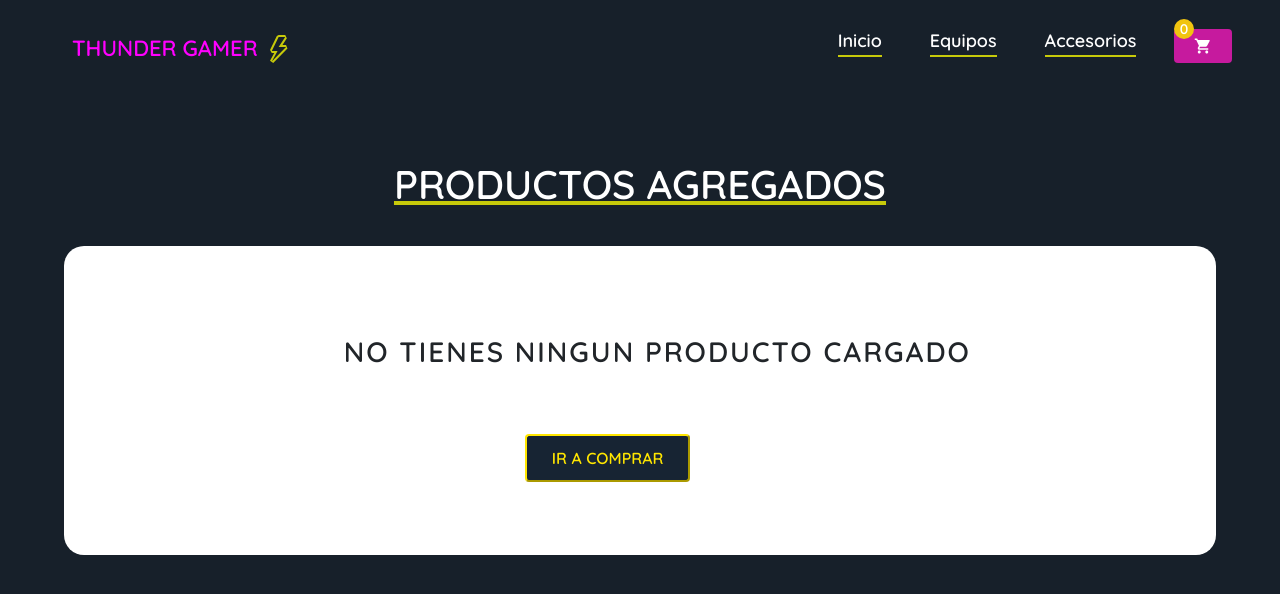
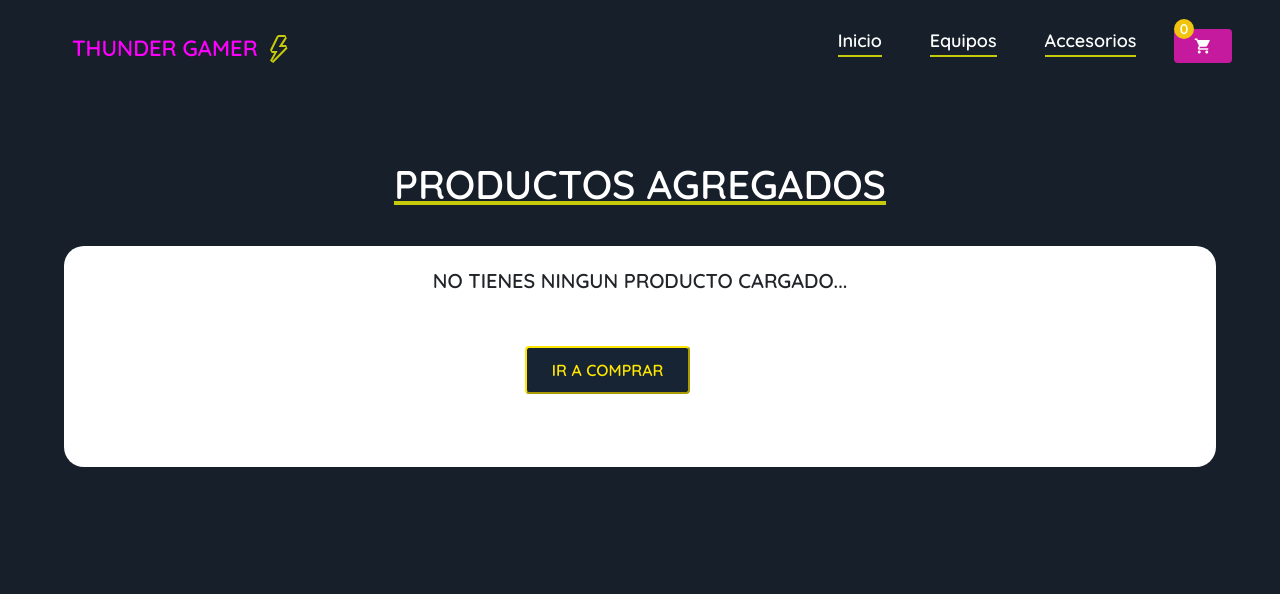
Before and after one commit to dnlaMrno/thundergamer, a React (Create React App) app: page /Cart in a window 1280 px wide. Shown: the top 594 px of the page. Built offline with nearby package versions, Linux system fonts and the light colour scheme.

Commit message:
resolvi el problema con firebase

```diff
--- a/src/Components/Cart/CartWidget.css
+++ b/src/Components/Cart/CartWidget.css
@@ -1,6 +1,6 @@
 .content {
     background: #17202A;
-    height: 250vh;
+    height: 200vh;
 }
 
 .box1 {
@@ -20,14 +20,6 @@
     text-decoration: underline rgba(255, 255, 0, 0.76);
 }
 
-.title {
-    text-align: center;
-    padding-top: 6%;
-    font-size: 28px;
-    text-transform: uppercase;
-    letter-spacing: 2px;
-    margin-left: 3%;
-}
 
 .cartName {
     color: rgba(255, 255, 0, 0.76);
@@ -69,7 +61,7 @@
     border-radius: 4px;
     cursor: pointer;
     padding: 10px 25px;
-    margin-top: 5%;
+    margin-top: 3%;
     margin-left: 40%;
     margin-bottom: 6%;
     text-transform: uppercase;
@@ -137,6 +129,12 @@
     color: #616161;
 }
 
+.cart-cargar {
+    text-transform: uppercase;
+    font-size: 20px;
+    text-align: center;
+}
+
 @media screen and (max-width: 900px) {
 
     .comprar {
--- a/src/Components/Cart/CartWidget.jsx
+++ b/src/Components/Cart/CartWidget.jsx
@@ -22,7 +22,7 @@ export function CartWidget() {
             <div className='box1'>
                 {carro.length === 0 ?
                     <div>
-                        <h1 className='title'>No tienes ningun producto cargado</h1>
+                        <p className='cart-cargar'>no tienes ningun producto cargado...</p>
                         <Link to='/Home'>
                             <button className='comprar'>ir a comprar</button>
                         </Link>
--- a/src/Components/Fomulario/FormularioCompra.css
+++ b/src/Components/Fomulario/FormularioCompra.css
@@ -97,7 +97,7 @@ form .user-detail .input-box {
     border-radius: 4px;
     cursor: pointer;
     padding: 7px 7px;
-    margin-left: 13%;
+    margin-left: 10%;
     text-transform: uppercase;
 }
 
--- a/src/Components/Fomulario/FormularioCompra.jsx
+++ b/src/Components/Fomulario/FormularioCompra.jsx
@@ -17,9 +17,13 @@ export function FormularioCompra() {
         e.preventDefault()
 
         let orden = {}
+
         orden.date = firebase.firestore.Timestamp.fromDate(new Date())
+
         orden.buyer = formData
+
         orden.total = sumaTotal();
+
         orden.Items = carro.map(cartArt => {
             const id = cartArt.item.id;
             const nombre = cartArt.item.nombre;
@@ -27,9 +31,10 @@ export function FormularioCompra() {
             const precio = cartArt.item.precio * cartArt.quantity;
             return { id, nombre, precio, stock }
         })
+
         const db = getFirestore()
         db.collection('ordenes').add(orden)
-            .catch(err => console.log(err))
+            .then(resp => console.log(resp))
             .finally(() => setFormData(initialFormData))
     }
 
@@ -47,9 +52,10 @@ export function FormularioCompra() {
             </p>
             <div className='product-content'>
                 <div className='recuadro'>
+
                     {carro.length === 0 ?
                         <div>
-                            <p className='sub-titulo'>ups.. parece que algo paso...</p>
+                            <p className='sub-titulo'>¿ deseas continuar ?...</p>
                             <Link to='/'>
                                 <button className='volver'>volver al inicio</button>
                             </Link>
@@ -57,7 +63,9 @@ export function FormularioCompra() {
                         :
                         <div className='user-detail'>
                             <div className='input-box'>
-                                <form>
+                                <form
+                                    onSubmit={handleOnSubmit}
+                                >
                                     <span>nombre*</span>
                                     <input required
                                         onChange={handleOnChange}
@@ -99,7 +107,7 @@ export function FormularioCompra() {
                                         value={formData.telefono}
                                     />
                                     <div>
-                                        <button className='btn-vaciar' onSubmit={handleOnSubmit} >terminar compra</button>
+                                        <button className='btn-vaciar' >terminar compra</button>
                                         <button className='btn-vaciar2' onClick={vaciarCarrito}>cancelar compra</button>
                                     </div>
                                 </form>
```
